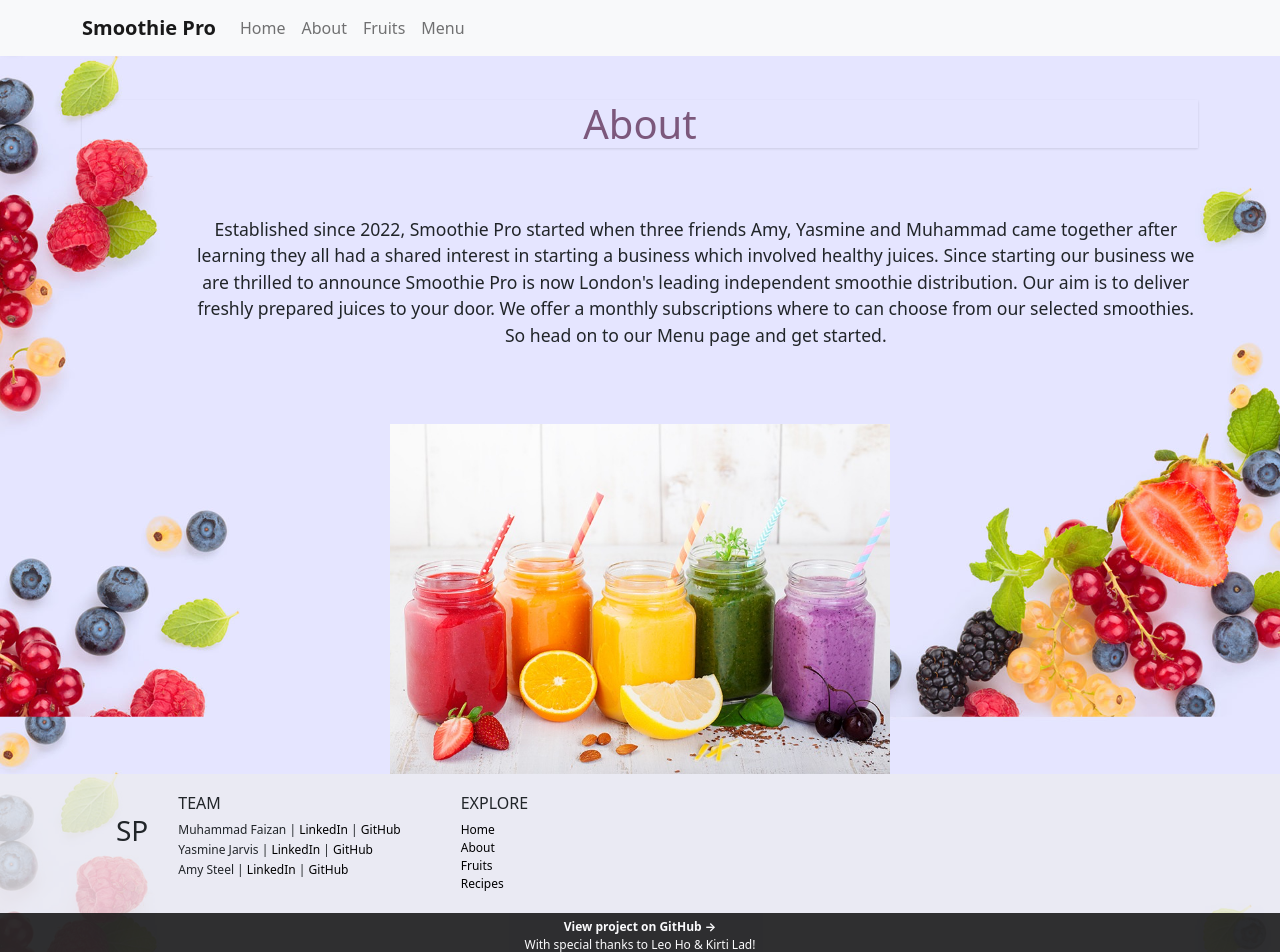
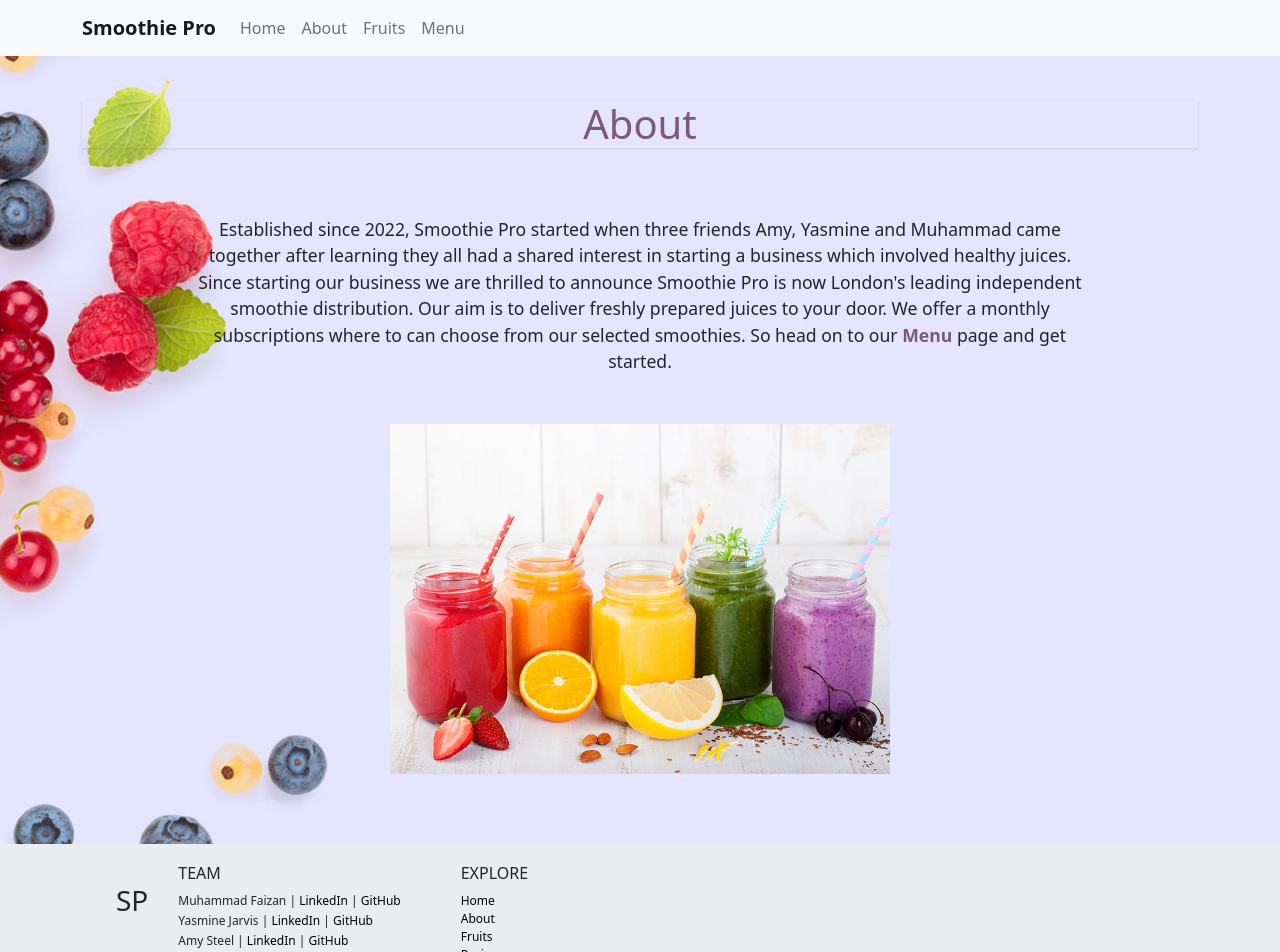
Before and after one commit to amy425/smoothie-pro, a React (Create React App) app: page /about in a window 1280 px wide. Shown: the top 952 px of the page. Built offline with nearby package versions, Linux system fonts and the light colour scheme.

Commit message:
Quick CSS tidy & image file sort

```diff
--- /dev/null
+++ b/src/About.css
@@ -0,0 +1,26 @@
+h1 {
+  box-shadow: 0 1px 3px 0 rgba(0, 0, 0, 0.07), 0 1px 2px 0 rgba(0, 0, 0, 0.05);
+  color: rgb(124, 88, 124);
+}
+
+.About p.about {
+  margin-left: 10%;
+  margin-right: 10%;
+  font-size: 1.1rem;
+}
+
+.about a {
+  color: rgb(124, 88, 124);
+  font-weight: 700;
+  text-decoration: none;
+}
+
+.About img {
+  width: 500px;
+  height: 350px;
+}
+
+.About .photo {
+  padding: 10px;
+  margin-top: 40px;
+}
--- a/src/About.js
+++ b/src/About.js
@@ -1,7 +1,8 @@
 import React from "react";
+import "./About.css";
 import Navigation from "./Navigation";
 import Footer from "./Footer";
-import jugs from "./jugs.jpg";
+import jugs from "./images/jugs.jpg";
 
 export default function About() {
   return (
@@ -18,11 +19,16 @@ export default function About() {
             Smoothie Pro is now London's leading independent smoothie
             distribution. Our aim is to deliver freshly prepared juices to your
             door. We offer a monthly subscriptions where to can choose from our
-            selected smoothies. So head on to our Menu page and get started.
+            selected smoothies. So head on to our{" "}
+            <a href="/menu" rel="noreferrer">
+              Menu
+            </a>{" "}
+            page and get started.
           </p>
-        </div>
-        <div className="photo">
-          <img src={jugs} alt="jugs"></img>
+
+          <div className="photo">
+            <img src={jugs} alt="jugs"></img>
+          </div>
         </div>
       </div>
       <Footer />
--- a/src/App.css
+++ b/src/App.css
@@ -1,6 +1,22 @@
+/* Site wide */
+.btn {
+  background-color: rgb(124, 88, 124);
+  border-color: rgb(124, 88, 124);
+}
+
+.btn:hover {
+  background-color: rgb(124, 88, 124);
+  border-color: rgb(124, 88, 124);
+}
+
+.section {
+  padding-top: 60px;
+  padding-bottom: 60px;
+}
+
 /* Footer */
 footer {
-  background-color: hsla(228, 14%, 93%, 0.8);
+  background-color: hsl(228, 14%, 93%);
   font-size: 12px;
 }
 
@@ -43,11 +59,11 @@ footer a:hover {
 
 /* Project notes banner */
 .project-notes {
-  background-color: #000;
+  background-color: rgb(124, 88, 124);
   color: #fff;
   flex-basis: 100%;
   line-height: 18px;
-  opacity: 0.8;
+  opacity: 0.95;
   padding: 5px 60px;
 }
 
--- a/src/LoadingSpinner.css
+++ b/src/LoadingSpinner.css
@@ -1,3 +1,3 @@
 .loading-spinner {
-  color: rgb(229, 22, 118);
+  color: rgb(124, 88, 124);
 }
--- a/src/Menu.css
+++ b/src/Menu.css
@@ -18,3 +18,9 @@
   flex-wrap: wrap;
   justify-content: center;
 }
+
+.Menu h2.price {
+  text-decoration: underline 0.1rem;
+  color: rgb(124, 88, 124);
+  font-size: 1.5rem;
+}
--- a/src/index.css
+++ b/src/index.css
@@ -1,6 +1,7 @@
 body {
-  background-image: url(fruit\ background\ 3.jpg);
-  background-size: 100%;
+  background-image: url(fruit-background.jpg);
+  background-size: cover;
+  background-repeat: no-repeat;
   margin: 0;
   font-family: -apple-system, BlinkMacSystemFont, "Segoe UI", "Roboto", "Oxygen",
     "Ubuntu", "Cantarell", "Fira Sans", "Droid Sans", "Helvetica Neue",
@@ -13,24 +14,3 @@ code {
   font-family: source-code-pro, Menlo, Monaco, Consolas, "Courier New",
     monospace;
 }
-
-img {
-  width: 500px;
-  height: 350px;
-}
-
-h1 {
-  box-shadow: 0 1px 3px 0 rgba(0, 0, 0, 0.07), 0 1px 2px 0 rgba(0, 0, 0, 0.05);
-  color: rgb(124, 88, 124);
-}
-
-p.about {
-  margin-left: 10%;
-  font-size: 1.1rem;
-}
-
-h2.price {
-  text-decoration: underline 0.1rem;
-  color: rgb(124, 88, 124);
-  font-size: 1.5rem;
-}
```
Also changed, not shown: src/fruit-background.jpg (renamed from src/fruit background 3.jpg), src/images/jugs.jpg (renamed from src/jugs.jpg).
